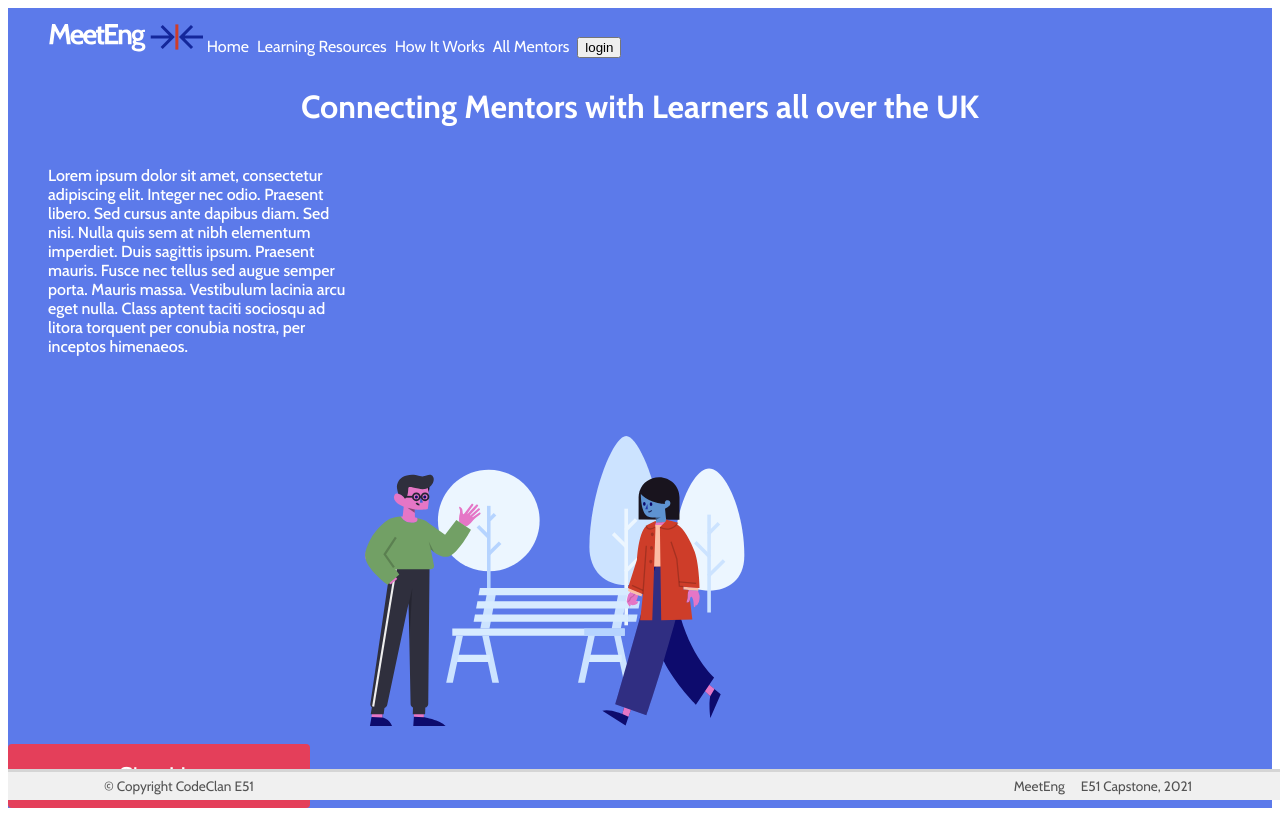
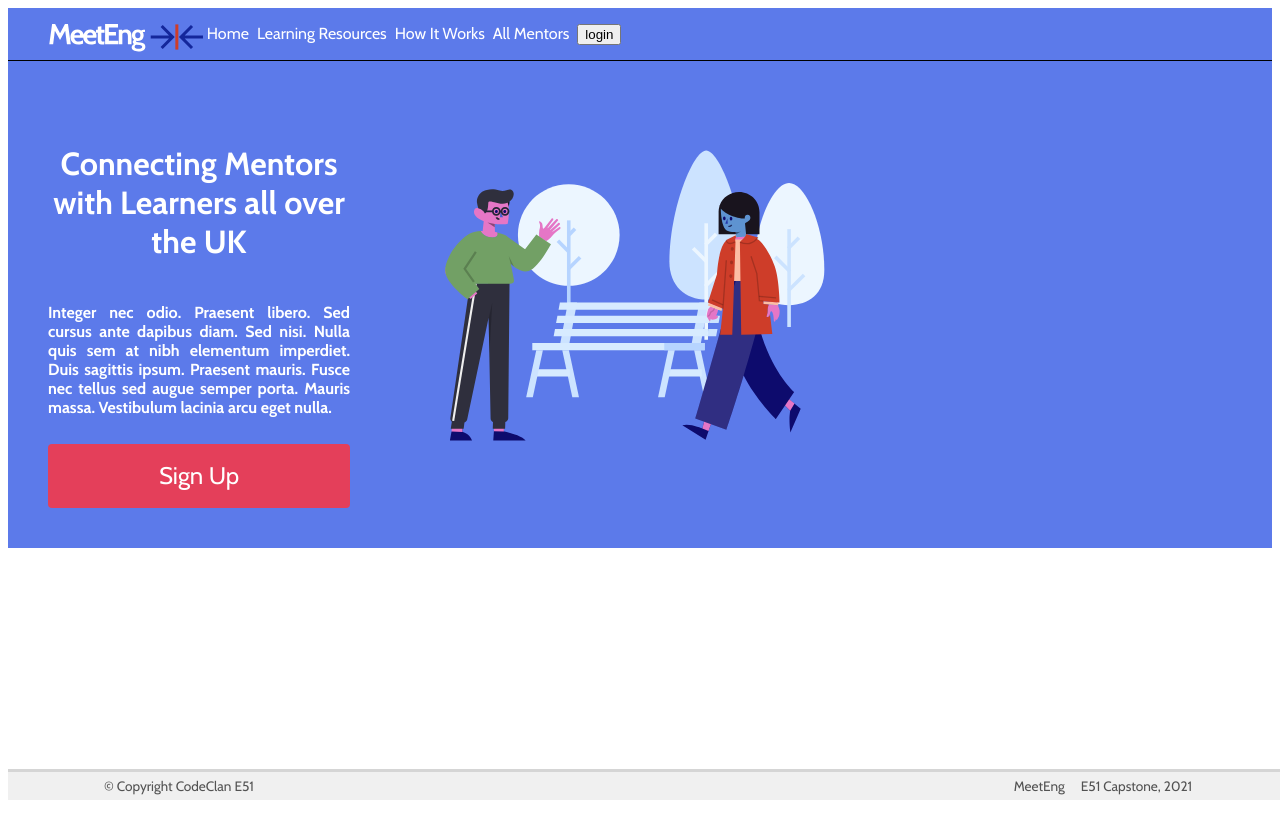
Before and after one commit to DerekBracken/Tutor-App, a React (Create React App) app in the folder client/: page / in a window 1280 px wide. Built offline with nearby package versions, Linux system fonts and the light colour scheme; no server answers; the HTML template or start-up script is replaced by a standard one.

Commit message:
basic home page css done

```diff
--- a/client/src/components/HeaderComponent.js
+++ b/client/src/components/HeaderComponent.js
@@ -43,6 +43,7 @@ const HeaderComponent = () => {
                     <Link to="/profile"><button>{profile}</button></Link> {currentUser && <button variant='link' onClick={handleLogout}>Log Out</button>}
                 </div>
         </div>
+        <div id="line"/>
 
     </>
     )
--- a/client/src/containers/AllMentorsContainer.js
+++ b/client/src/containers/AllMentorsContainer.js
@@ -1,6 +1,6 @@
 import HeaderComponent from "../components/HeaderComponent";
 import Footer from "../components/FooterComponent";
-import MatchedMentorList from "../components/MatchedMentorList";
+// import MatchedMentorList from "../components/MatchedMentorList";
 import MentorList from "../components/MentorList";
 import { withRouter } from 'react-router-dom';
 import { useEffect, useState } from "react";
@@ -36,7 +36,7 @@ const AllMentorsContainer = () => {
                 <h3> All Mentors Container </h3>
                 <HeaderComponent/>
                 <MentorList allMentors = {allMentors}/>
-                <MatchedMentorList allMentors = {allMentors}/>
+                {/* <MatchedMentorList allMentors = {allMentors}/> */}
                 <Footer/>
 
                 {/* <p>{allMentors[0].languagesSpoken} {allMentors[0].lastName}</p> */}
@@ -48,7 +48,7 @@ const AllMentorsContainer = () => {
         <>
         <h3> All Mentors Container </h3>
         <HeaderComponent/>
-        <MatchedMentorList/>
+        {/* <MatchedMentorList/> */}
         <Footer/>
 
         </>
--- a/client/src/containers/HomeContainer.js
+++ b/client/src/containers/HomeContainer.js
@@ -6,25 +6,20 @@ import "../styles/button.css";
 import Footer from "../components/FooterComponent";
 import illustration from "../imagehell/HomePageIllustration.svg"
 
-
-
 const HomeContainer = () => {
 
     //ADD ON CLICK OF SIGN UP BUTTON TAKE TO href="http://localhost:3000/signup"
     return(
-        <>
         <div id="home-page">
-        <HeaderComponent/>
-        <h1>Connecting Mentors with Learners all over the UK</h1>
-            <p id="text-description"> Lorem ipsum dolor sit amet, consectetur adipiscing elit. Integer nec odio. Praesent libero. Sed cursus ante dapibus diam. Sed nisi. Nulla quis sem at nibh elementum imperdiet. Duis sagittis ipsum. Praesent mauris. Fusce nec tellus sed augue semper porta. Mauris massa. Vestibulum lacinia arcu eget nulla. Class aptent taciti sociosqu ad litora torquent per conubia nostra, per inceptos himenaeos.</p>
-            <button id="SignUp-Button">Sign Up</button>
-
-            <img id="home-page-image" alt="pic of people meeting" src={illustration}/>
-
-        {/* <LoginComponent/> */}
-        <Footer/>
+            <HeaderComponent/>
+                <div id="home-layout">
+                    <h1 id="text-description"><h4>Connecting Mentors with Learners all over the UK</h4><h5 id="main-paragraph"> Integer nec odio. Praesent libero. Sed cursus ante dapibus diam. Sed nisi. Nulla quis sem at nibh elementum imperdiet. Duis sagittis ipsum. Praesent mauris. Fusce nec tellus sed augue semper porta. Mauris massa. Vestibulum lacinia arcu eget nulla.</h5>
+                        <button id="SignUp-Button">Sign Up</button>
+                    </h1>
+                    <img id="home-page-image" alt="pic of people meeting" src={illustration}/>
+                </div>
+             <Footer/>
         </div>
-        </>
     )
 }
 
--- a/client/src/styles/header.css
+++ b/client/src/styles/header.css
@@ -1,4 +1,4 @@
-#header{
+#header {
     font-family: 'Cabin', sans-serif;
     font-weight: 200;
     background-color: #5C7AEA;
@@ -11,11 +11,18 @@
 
 #navbar {
     padding-left: 32px;
+    display: flex;
 }
 
-#logo{
+#logo {
     max-height: 36px;
     padding-left: 8px;
+}
+
+#line {
+    height: 1px;
+    width: 100%;
+    background-color: black;
 }
 
 a {
@@ -23,9 +30,10 @@ a {
     text-decoration: none;
     padding-left: 4px;
     padding-right: 4px;
-    margin-bottom: 16px;
+    padding-top: 8px;
+    justify-content: space-evenly;
 }
 
-a:active{
+a:active {
     color: white;
 }
--- a/client/src/styles/homepage.css
+++ b/client/src/styles/homepage.css
@@ -4,6 +4,11 @@
     color:white;
     min-width: 100%;
     min-height: 100%;
+    display: grid;
+}
+
+#home-layout{
+    display: flex;
 }
 
 #home-page-image{
@@ -18,3 +23,9 @@
     margin: 32px;
     padding: 8px;
 }
+
+#main-paragraph{
+    font-family: 'Cabin', sans-serif;
+    font-size: 16px;
+    text-align: justify;
+}
```
